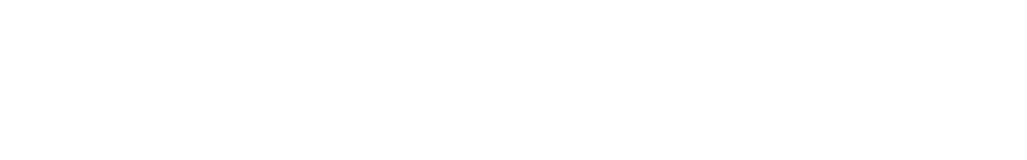
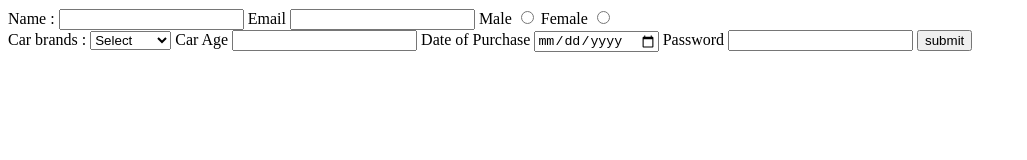
Before and after one commit to acciojob/car-insurance-form-Waseeyurrahman, a website: page main.html in a window 1280 px wide. Shown: the whole page, without its empty margins (0-1027 px from the left). Drawn offline with Linux system fonts and the light colour scheme.

Commit message:
created a submission

```diff
--- a/main.html
+++ b/main.html
@@ -8,6 +8,30 @@
 
 <body>
 	<!-- the entire body must be written by student -->
+	<form>
+		<label for="name">Name :</label>
+		<input type="text" id="name" required>
+		<label for="email">Email</label>
+		<input type="email" id="email" required>
+		<label for="gender">Male</label>
+		<input type="radio" id="gender" required>
+		<label for="gender">Female</label>
+		<input type="radio" id="gender" required><br>
+		<label for="cars">Car brands :</label>
+		<select id="cars" >
+			<option value="">Select</option>
+			<option >BMW</option>
+			<option>Audi</option>
+			<option>Mercedez</option>
+		</select>
+		<label for="carage">Car Age</label>
+		<input type="number" id="carage" required>
+		<label for="dop">Date of Purchase</label>
+		<input type="date" id="dop" required>
+		<label for="password">Password</label>
+		<input type="password" id="password" required>
+		<button>submit</button>
+	</form>
     <script type="text/javascript" src="./script.js">
 </script>
 
```
